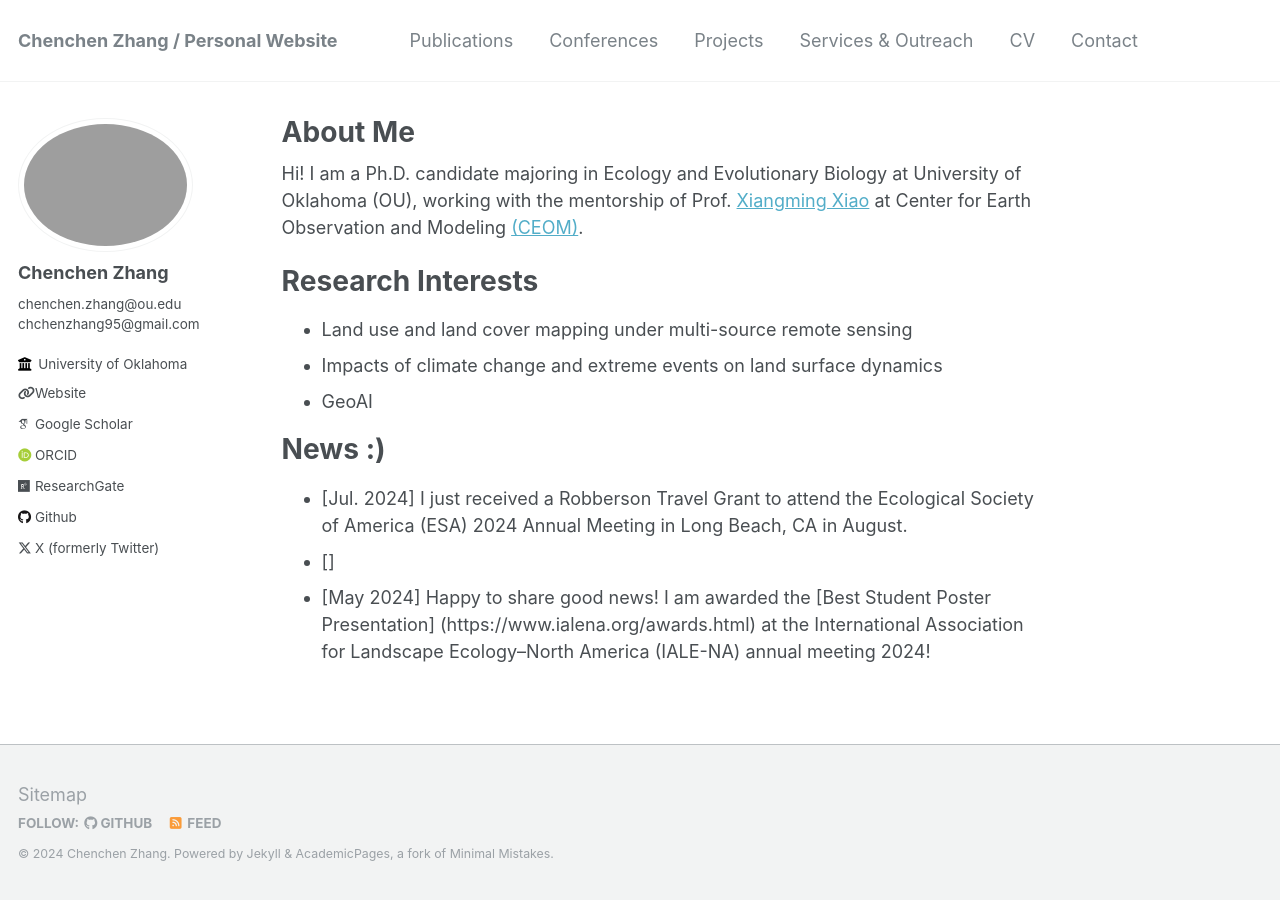
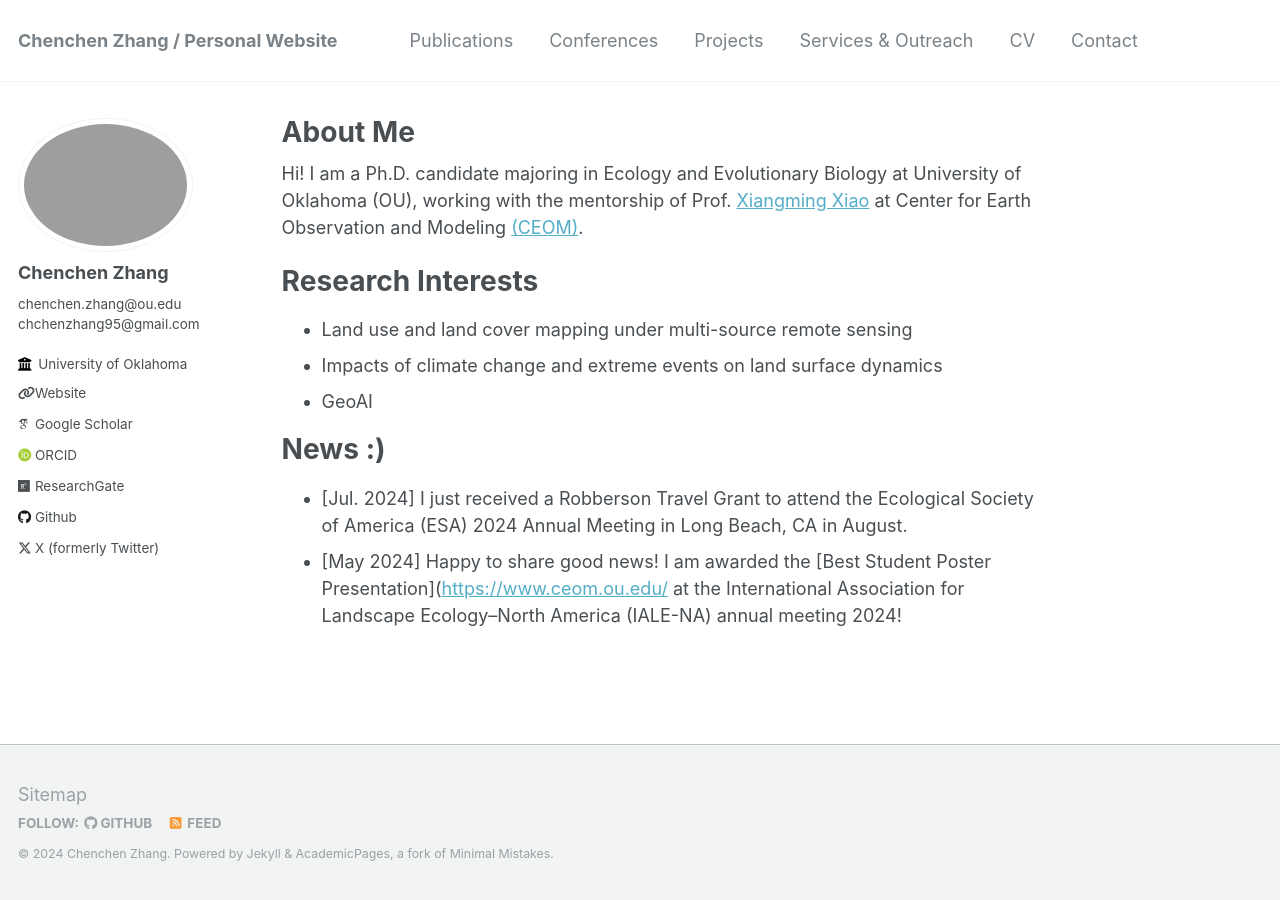
Before and after one commit to rszcc/rszcc.github.io, a Jekyll site: the page built from _pages/about.md, in a window 1280 px wide. Built offline with Jekyll 4.4.1, drawn with Linux system fonts in a browser that asks for light colours; some web fonts are replaced; part of the change alters nothing that is shown.

Commit message:
Update about.md

```diff
--- a/_pages/about.md
+++ b/_pages/about.md
@@ -18,5 +18,4 @@ Research Interests
 News :)
 ======
  - [Jul. 2024] I just received a Robberson Travel Grant to attend the Ecological Society of America (ESA) 2024 Annual Meeting in Long Beach, CA in August.
- - []
- - [May 2024] Happy to share good news! I am awarded the [Best Student Poster Presentation] (https://www.ialena.org/awards.html) at the International Association for Landscape Ecology–North America (IALE-NA) annual meeting 2024!
+ - [May 2024] Happy to share good news! I am awarded the [Best Student Poster Presentation]([https://www.ceom.ou.edu/](https://www.ialena.org/awards.html) at the International Association for Landscape Ecology–North America (IALE-NA) annual meeting 2024!
```
